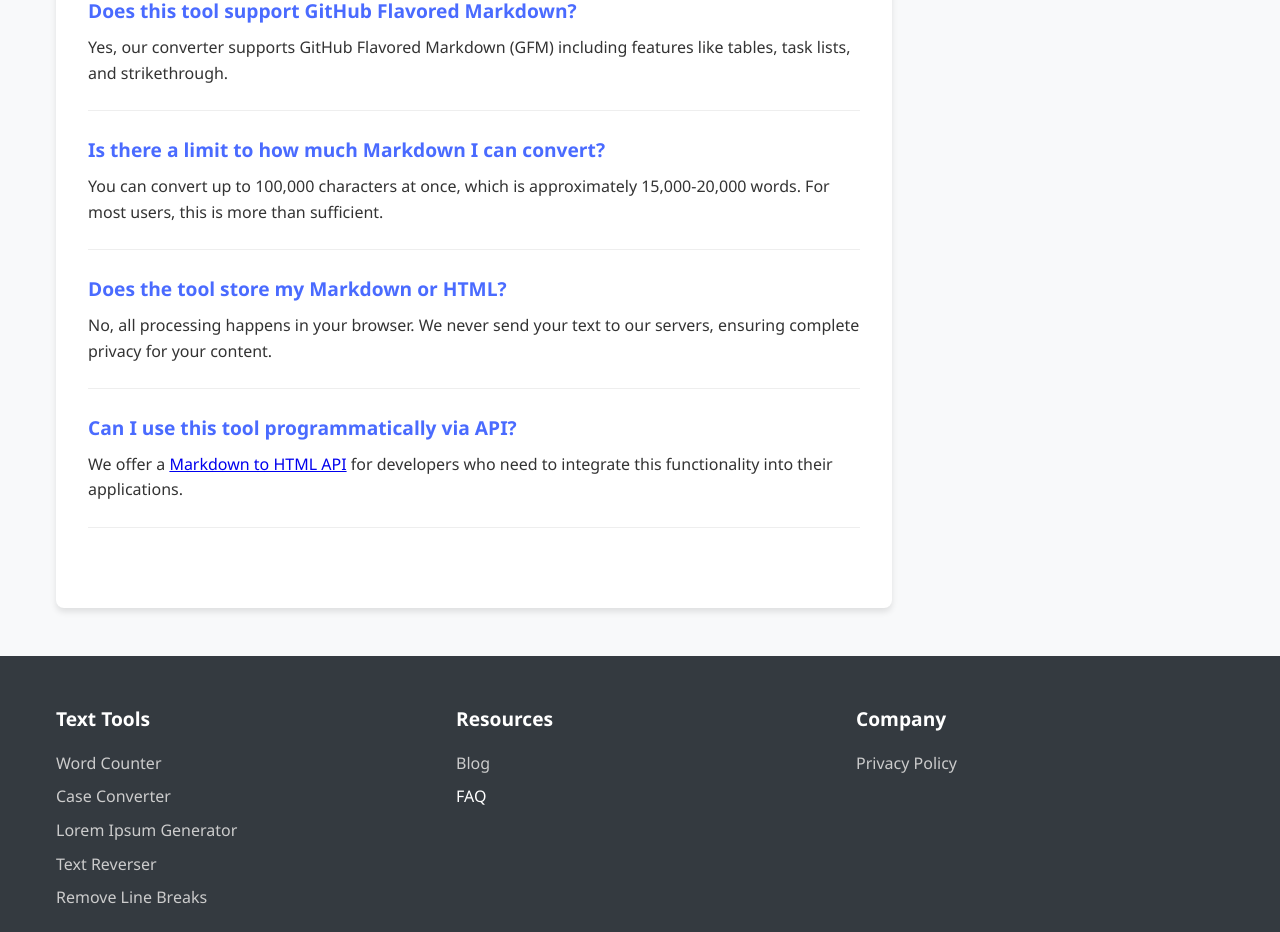
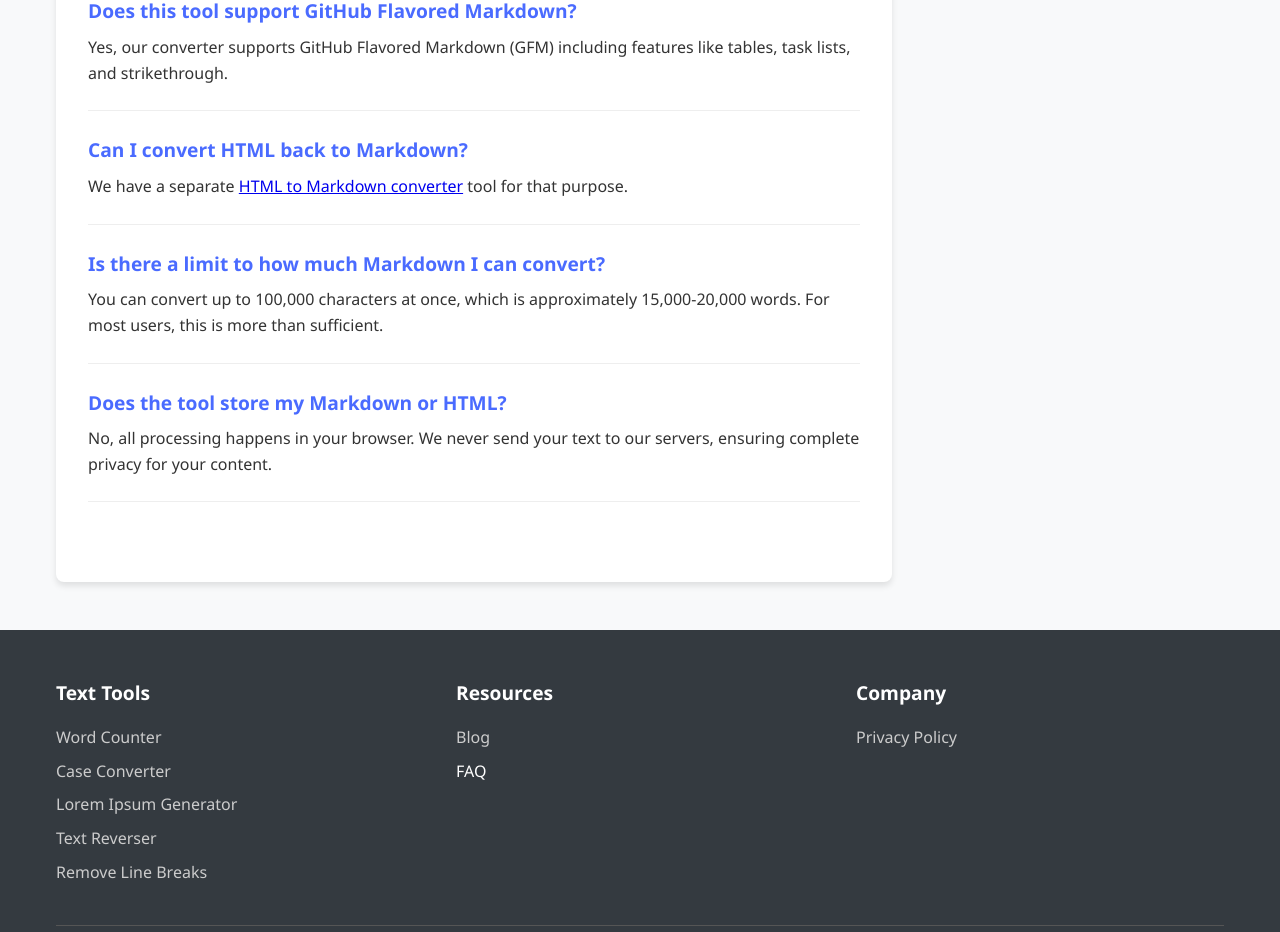
Before and after one commit to 1409-2542/text-tools, a Next.js app: page /markdown-to-html in a window 1280 px wide. Shown: the part 1980-2912 px from the top of the page. Built offline with nearby package versions, Linux system fonts and the light colour scheme.

Commit message:
pequeno problema

```diff
--- a/components/MarkdownToHtmlTool.tsx
+++ b/components/MarkdownToHtmlTool.tsx
@@ -24,6 +24,7 @@ export default function MarkdownToHtmlTool() {
   const convertMarkdownToHTML = useCallback((markdownText: string) => {
     if (!markdownText.trim()) return ''
 
+    // Replace headers
     let htmlText = markdownText
       .replace(/^# (.*$)/gm, '<h1>$1</h1>')
       .replace(/^## (.*$)/gm, '<h2>$1</h2>')
@@ -245,6 +246,11 @@ export default function MarkdownToHtmlTool() {
             </div>
 
             <div className={styles.faqItem}>
+              <div className={styles.faqQuestion}>Can I convert HTML back to Markdown?</div>
+              <p>We have a separate <a href="/tools/html-to-markdown">HTML to Markdown converter</a> tool for that purpose.</p>
+            </div>
+
+            <div className={styles.faqItem}>
               <div className={styles.faqQuestion}>Is there a limit to how much Markdown I can convert?</div>
               <p>You can convert up to 100,000 characters at once, which is approximately 15,000-20,000 words. For most users, this is more than sufficient.</p>
             </div>
@@ -252,11 +258,6 @@ export default function MarkdownToHtmlTool() {
             <div className={styles.faqItem}>
               <div className={styles.faqQuestion}>Does the tool store my Markdown or HTML?</div>
               <p>No, all processing happens in your browser. We never send your text to our servers, ensuring complete privacy for your content.</p>
-            </div>
-
-            <div className={styles.faqItem}>
-              <div className={styles.faqQuestion}>Can I use this tool programmatically via API?</div>
-              <p>We offer a <a href="/api/markdown-to-html">Markdown to HTML API</a> for developers who need to integrate this functionality into their applications.</p>
             </div>
           </div>
         </div>
--- a/components/RemoveLineBreaksTool.tsx
+++ b/components/RemoveLineBreaksTool.tsx
@@ -275,7 +275,7 @@ This text hastoo many linebreaks that makeit hard to read.</div>
 
             <div className={styles.faqItem}>
               <div className={styles.faqQuestion}>Can I remove line breaks but keep lists intact?</div>
-              <p>For simple lists, using &quot;Replace with comma&quot; can work well.
+              <p>For simple lists, using &quot;Replace with comma&quot; can work well.</p>
             </div>
 
             <div className={styles.faqItem}>
```
Also changed, not shown: components/TextSorterTool.tsx (line endings or trailing spaces).
